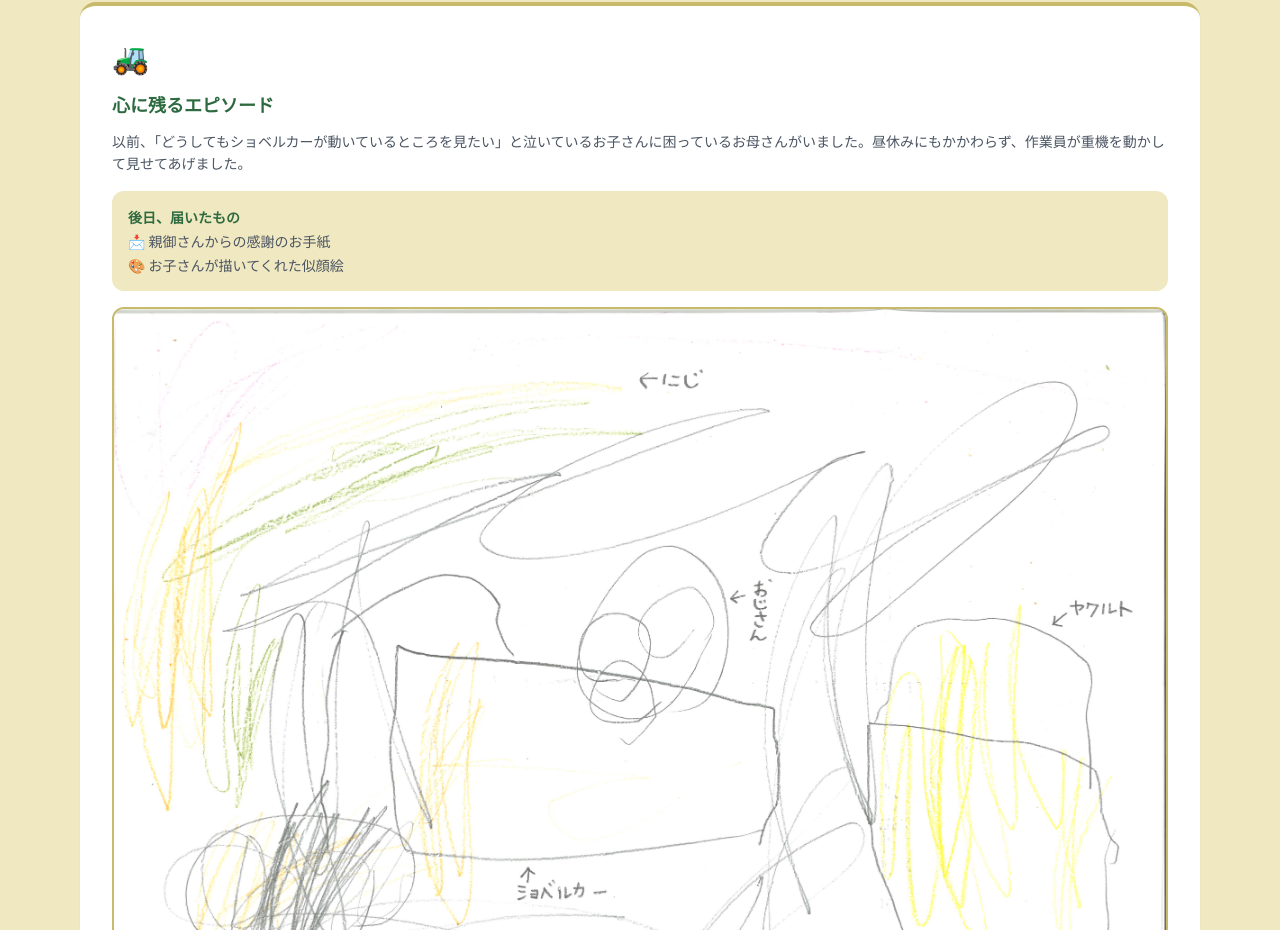
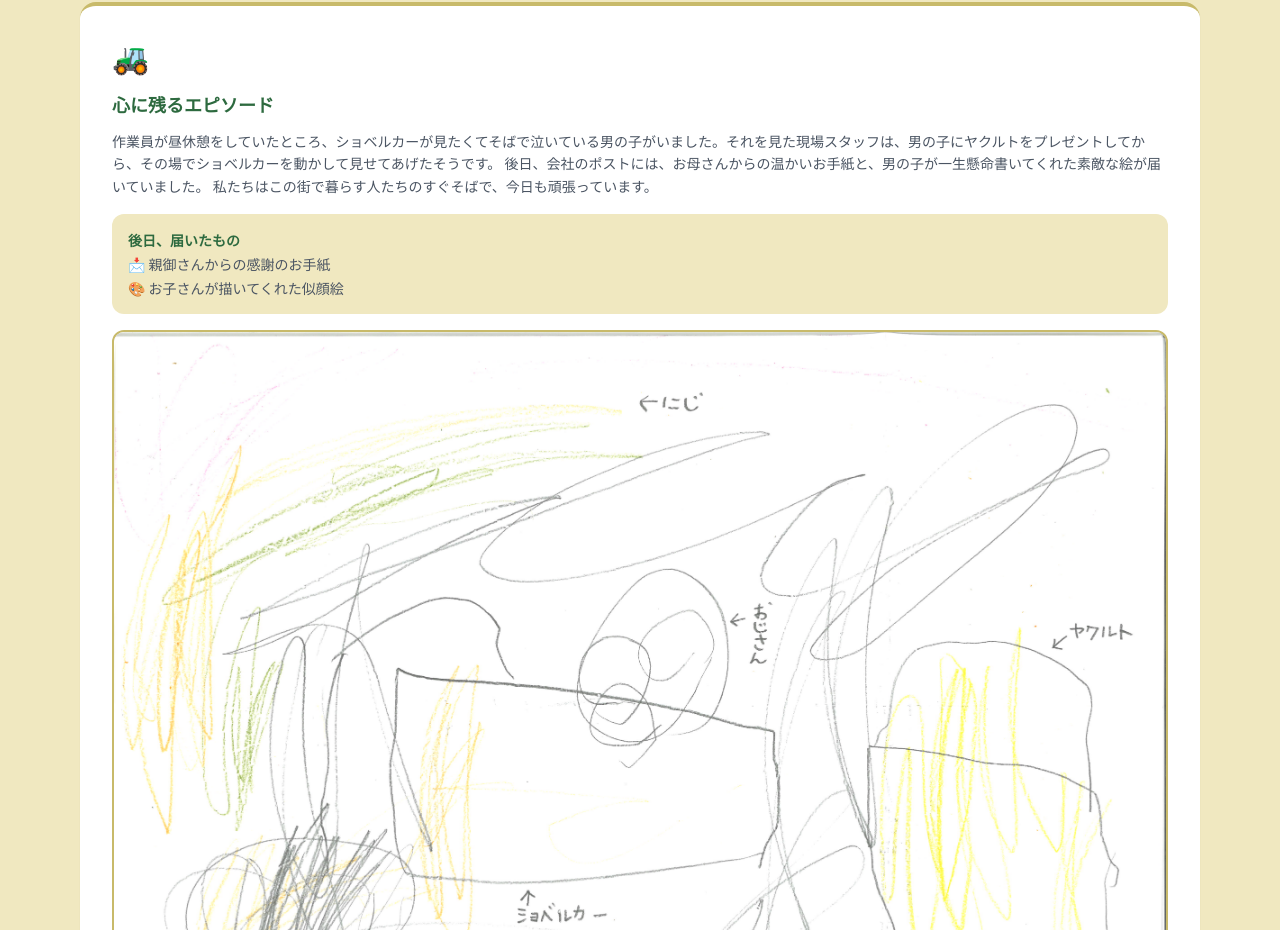
Before and after one commit to sanwakensetsu3030-lgtm/sanwa-kensetsu, a Next.js app: page / in a window 1280 px wide. Shown: the part 3435-4365 px from the top of the page. Built offline with nearby package versions, Linux system fonts and the light colour scheme.

Commit message:
心に残るエピソードの文章を更新

```diff
--- a/app/page.tsx
+++ b/app/page.tsx
@@ -213,7 +213,9 @@ export default function Home() {
               <p className="text-3xl mb-4">🚜</p>
               <h3 style={{ color: GREEN }} className="text-lg font-bold mb-3">心に残るエピソード</h3>
               <p className="text-gray-600 text-sm leading-relaxed mb-4">
-                以前、「どうしてもショベルカーが動いているところを見たい」と泣いているお子さんに困っているお母さんがいました。昼休みにもかかわらず、作業員が重機を動かして見せてあげました。
+                作業員が昼休憩をしていたところ、ショベルカーが見たくてそばで泣いている男の子がいました。それを見た現場スタッフは、男の子にヤクルトをプレゼントしてから、その場でショベルカーを動かして見せてあげたそうです。
+              後日、会社のポストには、お母さんからの温かいお手紙と、男の子が一生懸命書いてくれた素敵な絵が届いていました。
+              私たちはこの街で暮らす人たちのすぐそばで、今日も頑張っています。
               </p>
               <div className="rounded-xl p-4 text-sm mb-4" style={{ backgroundColor: CREAM }}>
                 <p style={{ color: GREEN }} className="font-bold mb-1">後日、届いたもの</p>
```
